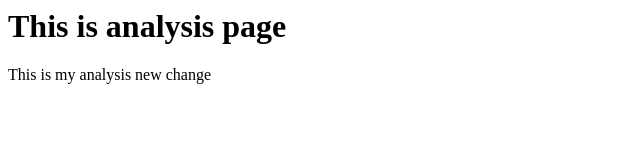
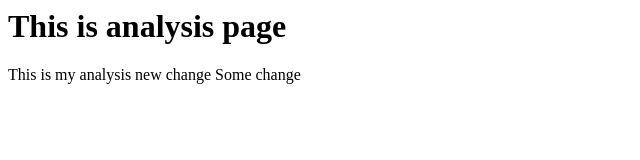
Before and after one commit to vinutha91/MileageCalculatorApp, a website: page analysis.html in a window 1280 px wide. Shown: the full height of the page, 0-640 px from the left. Drawn offline with Linux system fonts and the light colour scheme.

```diff
--- a/analysis.html
+++ b/analysis.html
@@ -7,6 +7,6 @@
 
 <h1>This is analysis page</h1>
 
-<p>This is my analysis new change</p>
+<p>This is my analysis new change Some change</p>
 </body>
 </html>
```
